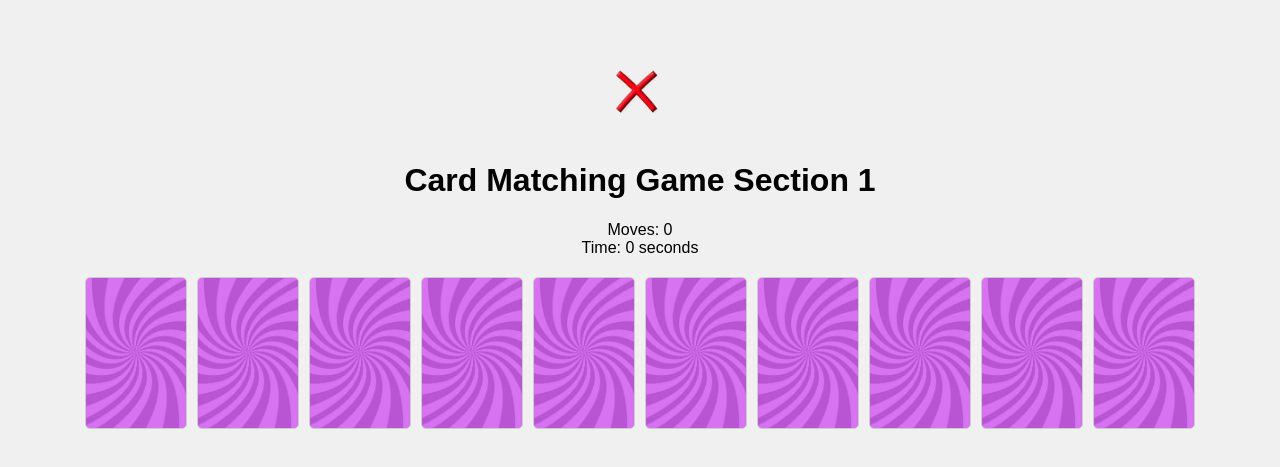
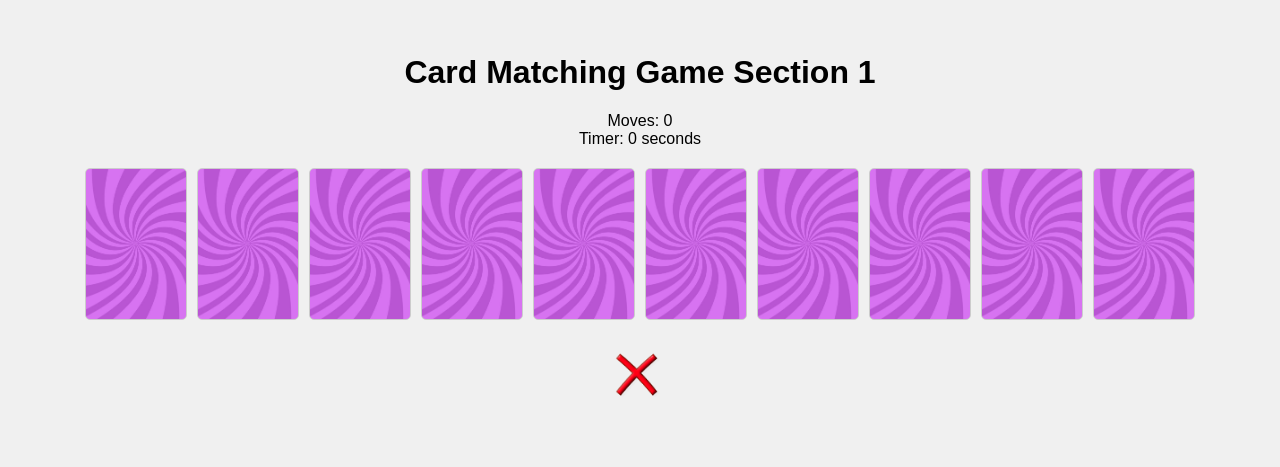
Before and after one commit to Mika20244/card-matching-game, a plain HTML site: page index.html in a window 1280 px wide. Shown: the part 167-634 px from the top of the page. Drawn offline with Linux system fonts and the light colour scheme.

Commit message:
Update index.html

```diff
--- a/index.html
+++ b/index.html
@@ -8,14 +8,17 @@
 </head>
 <body>
     <div class="game-container">
-        <img id="red-cross" src="redcross.png" alt="Wrong Match" class="hidden">
         <h1 class="game-title">Card Matching Game Section 1</h1>
         <div class="scoreboard">
             <div>Moves: <span id="moves">0</span></div>
-            <div>Time: <span id="timer">0</span> seconds</div>
+            <div>Timer: <span id="timer">0</span> seconds</div>
         </div>
-        <div id="cards-container" class="cards-container"></div>
+        <div class="cards-container" id="cards-container"></div>
+        <img id="red-cross" src="redcross.png" alt="Red Cross">
     </div>
+
+    <audio id="wrong-sound" src="wrong.mp3"></audio>
+
     <script src="script.js"></script>
 </body>
 </html>
```
